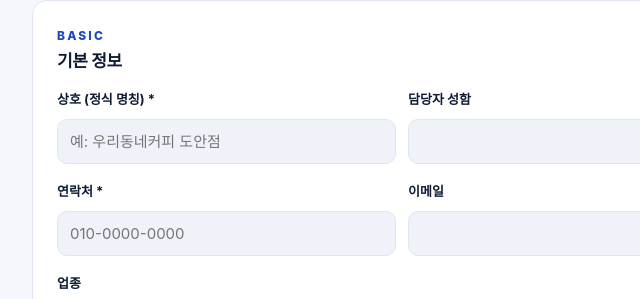
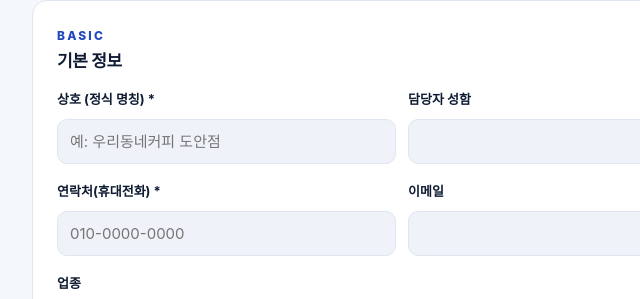
Before and after one commit to intoedu/intomarketing, a plain HTML site: page apply/sns/index.html in a window 1280 px wide. Shown: the part 1543-1842 px from the top of the page, 238-878 px from the left. Drawn offline with nearby package versions, Linux system fonts and the light colour scheme; a web font is replaced by a local one.

Commit message:
신청서 전화 칸 「연락처(휴대전화)」(형식 검사 없음) · ESC 상담 폼 고지 「연락처 또는 이메일 주소」 (행정 창 10/12)

```diff
--- a/apply/sns/index.html
+++ b/apply/sns/index.html
@@ -118,7 +118,8 @@
         <input class="inp" id="f_boss" data-col="manager_name"></div>
     </div>
     <div class="g2">
-      <div class="fld"><label for="f_phone">연락처 <span class="req">*</span></label>
+      <div class="fld"><!-- 🔴 010 만 받게 막지 마십시오 — 병의원 · 요식업은 유선번호만 쓰는 곳이 많습니다 (2026-10-12 행정 창) -->
+      <label for="f_phone">연락처(휴대전화) <span class="req">*</span></label>
         <input class="inp" id="f_phone" type="tel" inputmode="tel" data-col="phone" data-req="연락처" placeholder="010-0000-0000"></div>
       <div class="fld"><label for="f_email">이메일</label>
         <input class="inp" id="f_email" type="email" data-col="email"></div>
```
Also changed, not shown: apply/blog/index.html (+2 -1 lines), apply/design/index.html (+2 -1 lines), apply/index.html (+2 -1 lines), apply/video/index.html (+2 -1 lines), hakwon/index.html (+4 -2 lines).
